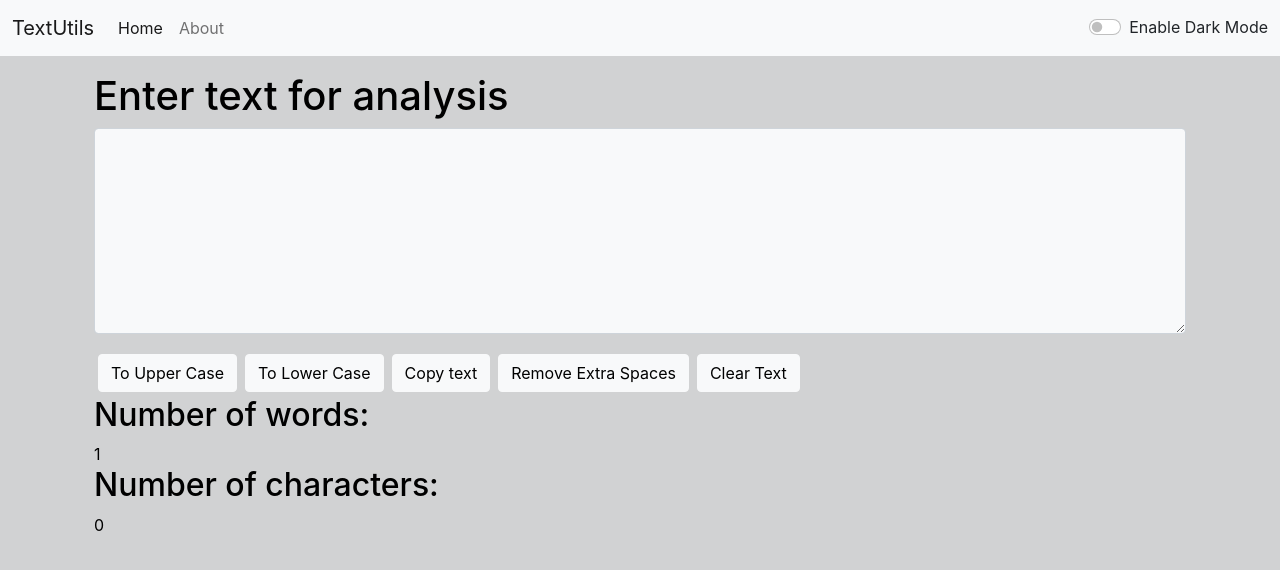
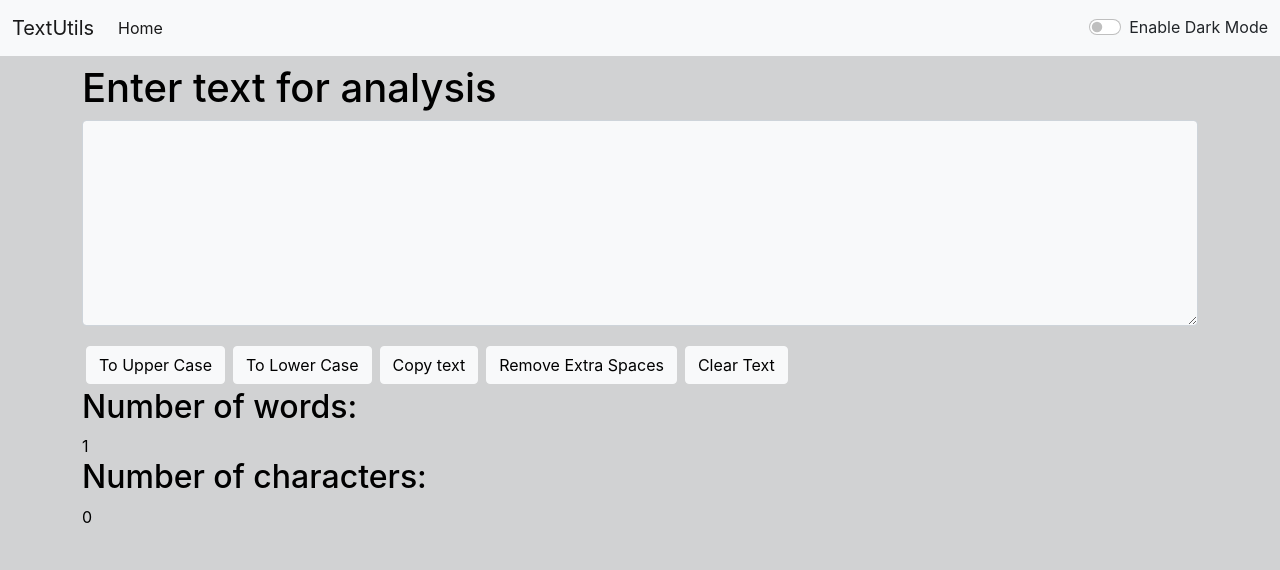
Before and after one commit to TheAlpha27/txtutils-cwh, a React (Create React App) app: page / in a window 1280 px wide. Shown: the top 570 px of the page. Built offline with nearby package versions, Linux system fonts and the light colour scheme.

Commit message:
Trying to deply, made few changes

```diff
--- a/package.json
+++ b/package.json
@@ -1,4 +1,5 @@
 {
+  "homepage": "http://thealpha27.github.io/txtutils-cwh",
   "name": "myapp",
   "version": "0.1.0",
   "private": true,
@@ -13,6 +14,8 @@
     "web-vitals": "^1.1.2"
   },
   "scripts": {
+    "predeploy": "npm run build",
+    "deploy": "gh-pages -d build",
     "start": "react-scripts start",
     "build": "react-scripts build",
     "test": "react-scripts test",
@@ -35,5 +38,8 @@
       "last 1 firefox version",
       "last 1 safari version"
     ]
+  },
+  "devDependencies": {
+    "gh-pages": "^3.2.3"
   }
 }
--- a/src/App.js
+++ b/src/App.js
@@ -1,10 +1,10 @@
 import './App.css';
-import About from './Components/About';
+// import About from './Components/About';
 import Navbar from './Components/Navbar.js';
 import TextForm from './Components/TextForm';
 import { useState } from 'react'
 import Alert from './Components/Alert';
-import { BrowserRouter as Router, Switch, Route, Link } from 'react-router-dom'
+// import { BrowserRouter as Router, Switch, Route, Link } from 'react-router-dom'
 
 
 
@@ -37,20 +37,20 @@
     }, 2000);
   }
   return (
-      <Router>
+    <>
+      {/* <Router> */}
         <Navbar title="TextUtils" toggleMode={toggleMode} mode={mode} />
         <Alert alert={alert} />
-        <div className="container my-3">
-          <Switch>
-            <Route exact path='/'>
+          {/* <Switch> */}
+            {/* <Route exact path='/'> */}
               <TextForm mode={mode} showAlert={showAlert} />
-            </Route>
-            <Route exact path='/about'>
-              <About/>
-            </Route>
-          </Switch>
-        </div>
-      </Router>
+            {/* </Route> */}
+            {/* <Route exact path='/about'> */}
+              {/* <About /> */}
+            {/* </Route> */}
+          {/* </Switch> */}
+      {/* </Router> */}
+    </>
   );
 }
 export default App;
--- a/src/Components/Navbar.js
+++ b/src/Components/Navbar.js
@@ -6,18 +6,18 @@
     return (
         <nav className={`navbar navbar-expand-lg navbar-${props.mode} bg-${props.mode}`}>
             <div className="container-fluid">
-                <Link className="navbar-brand" to="/">{props.title}</Link>
+                <a className="navbar-brand" href="#">{props.title}</a>
                 <button className="navbar-toggler" type="button" data-bs-toggle="collapse" data-bs-target="/navbarSupportedContent" aria-controls="navbarSupportedContent" aria-expanded="false" aria-label="Toggle navigation">
                     <span className="navbar-toggler-icon"></span>
                 </button>
                 <div className="collapse navbar-collapse" id="navbarSupportedContent">
                     <ul className="navbar-nav me-auto mb-2 mb-lg-0">
                         <li className="nav-item">
-                            <Link className="nav-link active" aria-current="page" to="/">Home</Link>
+                            <a className="nav-link active" aria-current="page" href="#">Home</a>
                         </li>
-                        <li className="nav-item">
+                        {/* <li className="nav-item">
                             <Link className="nav-link" to="/about">{props.aboutText}</Link>
-                        </li>
+                        </li> */}
                     </ul>
                     {/* <form className="d-flex">
                         <input className="form-control me-2" type="search" placeholder="Search" aria-label="Search" />
@@ -33,11 +33,11 @@
     )
 }
 
-Navbar.propTypes = {
-    title: PropTypes.string.isRequired,
-    aboutText: PropTypes.string
-};
-Navbar.defaultProps = {
-    title: "Title Here",
-    aboutText: "About"
-};
+// Navbar.propTypes = {
+//     title: PropTypes.string.isRequired,
+//     aboutText: PropTypes.string
+// };
+// Navbar.defaultProps = {
+//     title: "Title Here",
+//     aboutText: "About"
+// };
```
Also changed, not shown: 1 other file (tests, documents, lock files or other folders).
